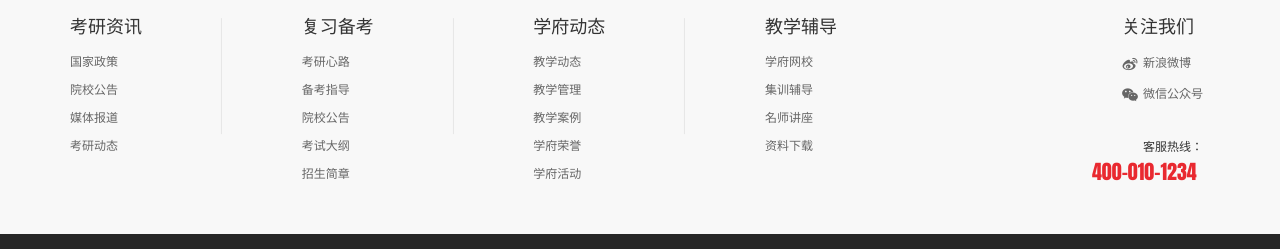
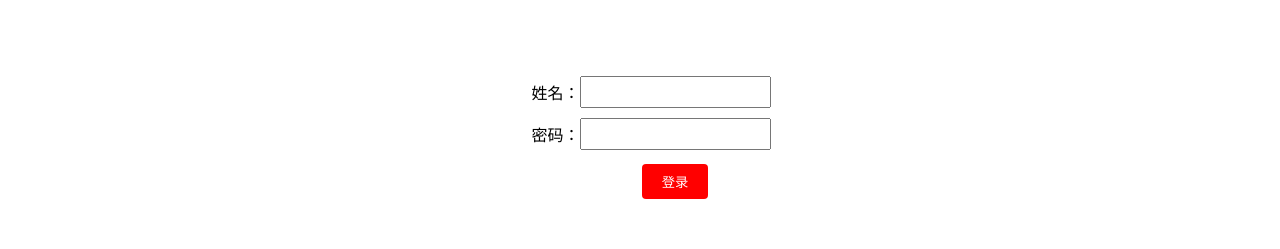
Before and after one commit to zg52/easy-vu, a Vue app in the folder lonarui/: page /#/login in a window 1280 px wide. Shown: the part 160-409 px from the top of the page. Built offline with nearby package versions, Linux system fonts and the light colour scheme.

Commit message:
写登录功能

```diff
--- a/lonarui/src/components/index.vue
+++ b/lonarui/src/components/index.vue
@@ -68,7 +68,8 @@
                   <p>欢迎来到学府考研！</p>
                 </div>
                 <div class="loging pt20">
-                  <button>登录</button>
+
+                  <router-link to="/login" :style="colors" v-show="loginShow"> <button>登录</button></router-link>
                   <br />
                   <button>注册有礼</button>
                 </div>
@@ -234,6 +235,7 @@ export default {
   name: "index",
   data() {
     return {
+      loginShow: true,
       dataUrl: this.$store.state.third.URL,
       // 导航标题
       navs: Object.freeze([
@@ -315,10 +317,14 @@ export default {
       // main start
       cards: [],
       headlines: [], //头条
-      wxLists: [], //网校列表
+      wxLists: [], //网校列表C
       wxListImgs: [],
       leftSlides: [],
-      kcLists: []
+      kcLists: [],
+      // style
+      colors: {
+        color:'#fff'
+      }
     };
   },
   methods: {
@@ -328,6 +334,8 @@ export default {
   },
   mounted() {
     const _this = this;
+    // 判断是否登陆
+
     this.$nextTick(function() {
       _this.$http
         .getJson("api/byxf/data/pageData2")
--- /dev/null
+++ b/lonarui/src/components/list.vue
@@ -0,0 +1,11 @@
+<template>
+  <div>
+    列表页
+  </div>
+</template>
+
+<script>
+</script>
+
+<style>
+</style>
--- a/lonarui/src/components/login.vue
+++ b/lonarui/src/components/login.vue
@@ -1,27 +1,91 @@
-<style scoped="less">
+<style scoped lang="less">
+  @import '.././assets/css/public.less';
   #form {
-    width:500px;
+    text-align: center;
+    width:400px;
     margin: 100px auto;
+    label {
+      width: 400px;
+      height: 30px;
+      .mb(10);
+      border:1px transparent solid;
+      .d-block;
+      line-height: 40px;
+      span {line-height: 40px;.fz(16);color: #000;
+      position: relative;
+      top:3px;
+      left:20px;
+
       }
+    }
+    input {
+     .ml(20);
+      height: 28px;
+      .pl(10);
 
+    }
+  }
+  .login {
+   padding:0 20px;
+    height: 35px;
+    border:none;
+    background: red;
+    color: #fff;
+    outline: none;
+    .ml(70);
+    cursor: pointer;
+    .mt(10);
+    border-radius: 4px;
+  }
 </style>
 
 <template>
   <div>
     <form id="form">
-            <label for=""><input type="text" v-model="username"></label>
-            <label for=""><input type="text" v-model="password"></label>
-            <button>登录</button>
+      <label for=""><span>姓名：</span><input type="text" v-model="username" :placeholder="usernameTIp"></label>
+      <label for=""><span>密码：</span><input type="text" v-model="password" :placeholder="passwordTIp" maxlength="12"></label>
+      <button @click.prevent="ringUp" class="login" ref="cons">登录</button>
     </form>
   </div>
 </template>
 <script>
   export default {
-    data () {
+    data() {
       return {
         username: '',
-          password: ''
+        usernameTIp: '',
+        password: '',
+        passwordTIp: '',
+        nameReg: /^[\u4E00-\u9FA5]{1,6}$/,
+        passwordReg: '',
+        loging: '正在登陆中...'
       }
+    },
+    methods: {
+      ringUp(e) {
+        const _this = this;
+        this.nameReg.exec(this.username) && this.password != '' ?
+        (_this.$refs.cons.innerHTML = this.loging,setMes(this.username)) :
+        (this.usernameTIp = "亲输入您的姓名",this.passwordTIp = "亲输入您的密码");
+        function setMes (mes) {
+          window.localStorage.setItem('name',mes);
+          setTimeout( ()=> {
+            _this.$router.push({
+              name:'index',
+             query: {
+                path: '/index',
+                name: _this.username
+             }
+            })
+          },2000)
+        }
+      }
+    },
+    mounted () {
+     const _this = this;
+     this.$nextTick(() => {
+      console.log(_this.$data.loging)
+     })
     }
   }
 </script>
--- a/lonarui/src/main.js
+++ b/lonarui/src/main.js
@@ -8,10 +8,11 @@ import  vuex  from 'vuex'
 import store from './assets/js/store'
 import http from  './assets/js/http' //全局axios -->$http
 // css
+
+import './assets/css/iconfont.css'   //全局icon
 import './assets/css/reset.css'   //全局reset
+// import './assets/css/public.less' //全局less
 import './assets/css/index.css' //首页
-import './assets/css/iconfont.css'   //全局icon
-import './assets/css/public.less' //全局less
 import './assets/css/header_z.css'//页头css
 import './assets/css/footer.css'//页底css
 import './assets/css/index_z.css' //非首页公用css
--- a/lonarui/src/router/index.js
+++ b/lonarui/src/router/index.js
@@ -7,6 +7,8 @@ import lonarui4 from '@/components/lonarui4'
 import Error from '@/components/Error'
 import store from '@/components/store'
 import vueAxios from '@/components/vueAxios'
+import login from '@/components/login'
+import list from '@/components/list'
 
 // start
 
@@ -53,8 +55,8 @@ export default new Router({
       }
     },
 
-// 404页面
-    {
+
+    {// 404页面
       path:'*',
       name:'Error',
       component:Error
@@ -69,7 +71,16 @@ export default new Router({
         path:'/vueAxios',
         name:'vueAxios',
         component:vueAxios
+      },
+      {
+        path:'/login',
+        name:'login',
+        component:login
+      },
+      {
+        path:'/list',
+        name:'list',
+        component:list
       }
-
   ]
-});
+})
```
Lines whose indentation alone changed are shown as unchanged.
